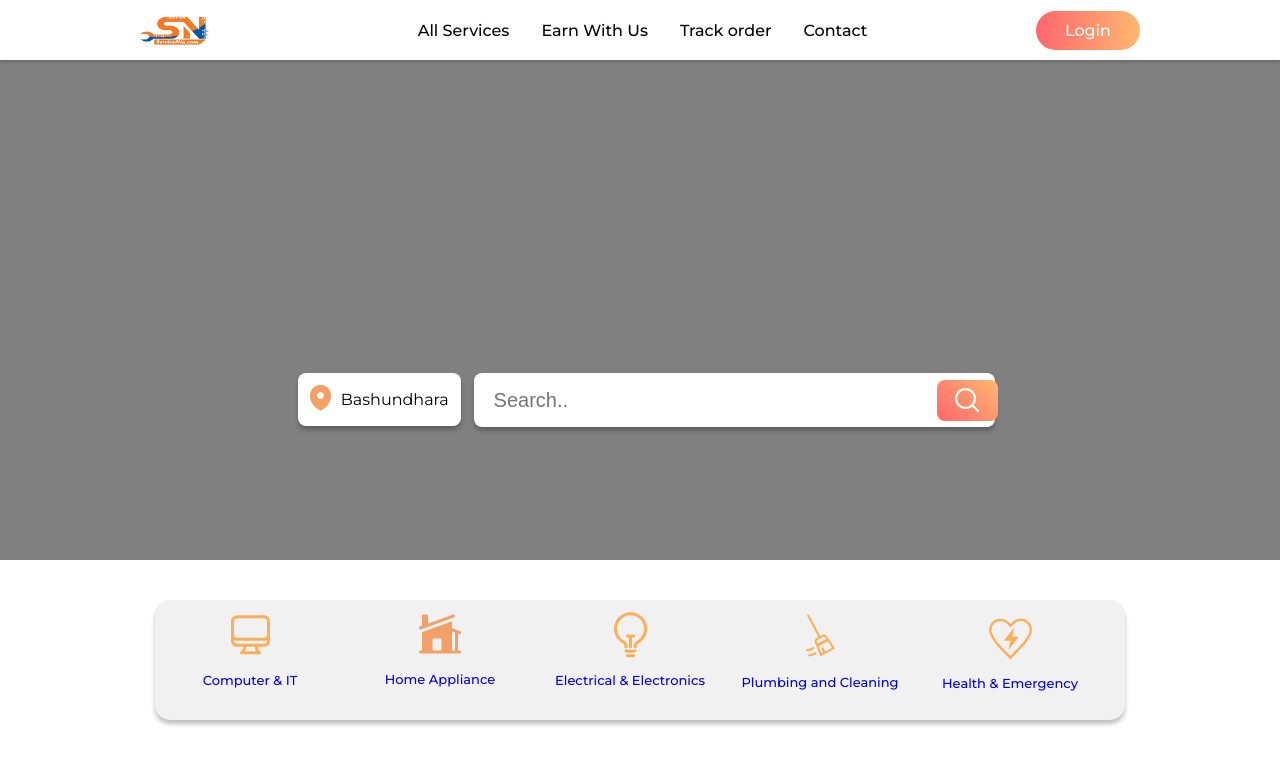
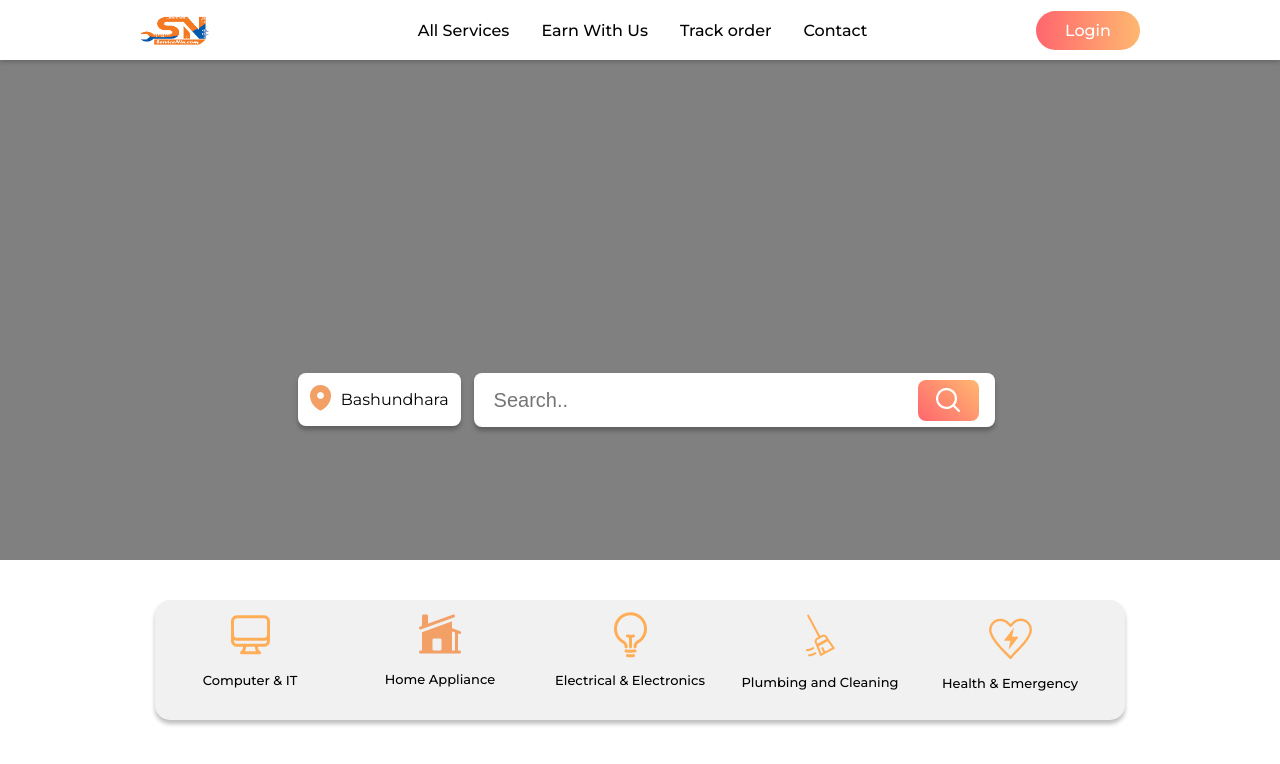
Before and after one commit to RaihanSarkar1/service_nin_react, a React (Create React App) app: page / in a window 1280 px wide. Shown: the top 764 px of the page. Built offline with nearby package versions, Linux system fonts and the light colour scheme.

Commit message:
Fixed some styilng issues

```diff
--- a/src/App.css
+++ b/src/App.css
@@ -128,7 +128,7 @@ nav {
   border-radius: 8px;
   position: absolute;
   top: 380px;
-  right: 22vw;
+  right: 23.5vw;
   padding: 8px 18px;
   display: flex;
   align-items: center;
@@ -282,7 +282,7 @@ nav {
 
 
 .services-box li a{
-
+  color: black;
   text-decoration: none;
   display: flex;
   flex-direction: column;
@@ -351,6 +351,10 @@ nav {
     color: #FFAD57;
   }
 
+  .services-box {
+    display: none;
+  }
+
 }
 
 
```
Also changed, not shown: public/img/modal-loc.png (added).
